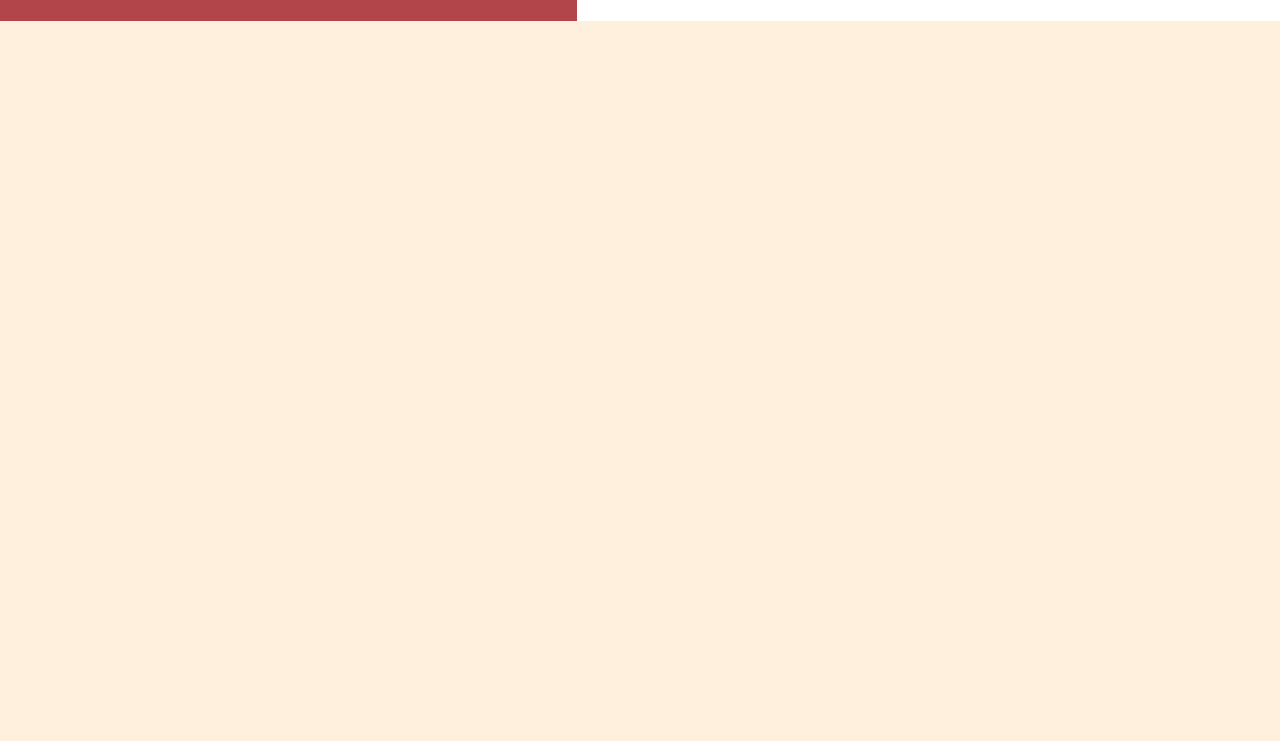
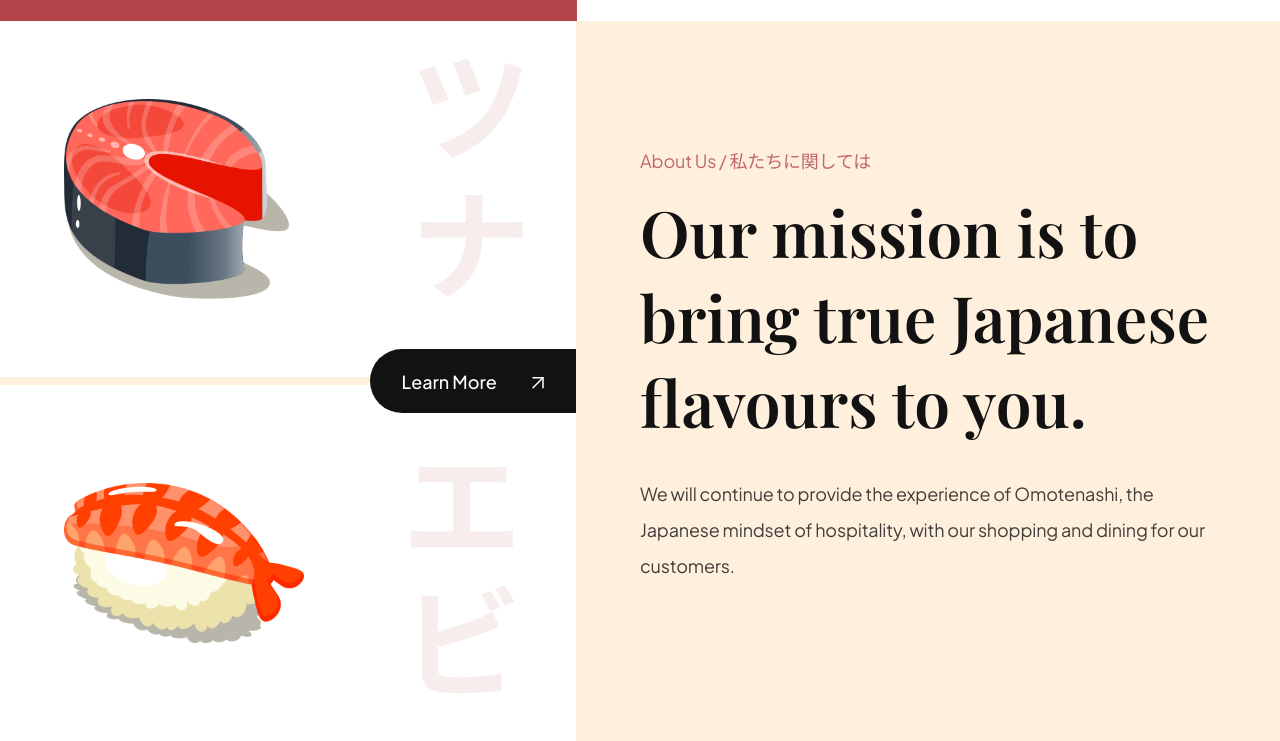
Before and after one commit to jeanZpirs/sushi-proyecto, a website built with Vite: page index.html in a window 1280 px wide. Shown: the part 779-1520 px from the top of the page. Before the commit the page ends 800 px from the top, so only its background shows below. Built offline with nearby package versions, Linux system fonts and the light colour scheme.

Commit message:
about us 21/06/2025

```diff
--- a/css/sections/about.css
+++ b/css/sections/about.css
@@ -0,0 +1,79 @@
+.about-us {
+  display: flex;
+  min-height: 720px;
+  overflow: hidden;
+}
+
+.about-us__image {
+  flex: 1;
+  display: flex;
+  flex-direction: column;
+  justify-content: center;
+
+  background-color: var(--color-white);
+  position: relative;
+}
+
+.about-us__image div {
+  padding: 32px 64px;
+  flex: 1;
+  display: flex;
+  align-items: center;
+  background-position: center;
+
+  background-repeat: no-repeat;
+  background-size: contain;
+}
+
+.about-us__image-sushi3 {
+  border-bottom: 8px solid var(--color-creamson);
+  background-image: url("../../assets/about_bg1.png");
+}
+
+.about-us__image-sushi2 {
+  background-image: url("../../assets/about_bg2.png");
+}
+
+.about-us__image-sushi3 img {
+  width: 225px;
+  height: 200px;
+}
+
+.about-us__image-sushi2 img {
+  width: 240px;
+  height: 160px;
+}
+
+.about-us__button {
+  position: absolute;
+  right: 0;
+  padding: 12px 32px;
+  min-height: 64px;
+
+  background-color: var(--secondary-color);
+  border-radius: 32px 0 0 32px;
+  border: 0;
+  outline: 0;
+
+  color: var(--color-white);
+  font-family: var(--plus-jakarta-sans);
+  font-weight: 500;
+  font-size: 18px;
+  line-height: 23px;
+
+  cursor: pointer;
+}
+
+.about-us__button img {
+  object-fit: contain;
+  margin-left: 32px;
+}
+
+.about-us__content {
+  padding: 64px;
+  flex: 1;
+
+  display: flex;
+  justify-content: center;
+  flex-direction: column;
+}
--- a/index.html
+++ b/index.html
@@ -83,6 +83,37 @@
         </div>
       </div>
     </section>
+
+    <section class="about-us" id="about-us">
+      <div class="about-us__image">
+        <div class="about-us__image-sushi3">
+          <img src="assets/sushi-3.png" alt="Sushi" />
+        </div>
+
+        <button class="about-us__button">
+          Learn More
+
+          <img src="assets/arrow-up-right.svg" alt="Learn more" />
+        </button>
+
+        <div class="about-us__image-sushi2">
+          <img src="assets/sushi-2.png" alt="Sushi" />
+        </div>
+      </div>
+
+      <div class="about-us__content">
+        <p class="sushi__subtitle">About Us / 私たちに関しては</p>
+        <h3 class="sushi__title">
+          Our mission is to bring true Japanese flavours to you.
+        </h3>
+        <p class="sushi__description">
+          We will continue to provide the experience of Omotenashi, the Japanese
+          mindset of hospitality, with our shopping and dining for our
+          customers.
+        </p>
+      </div>
+    </section>
+
     <script src="js/script.js" type="module"></script>
   </body>
 </html>
```
